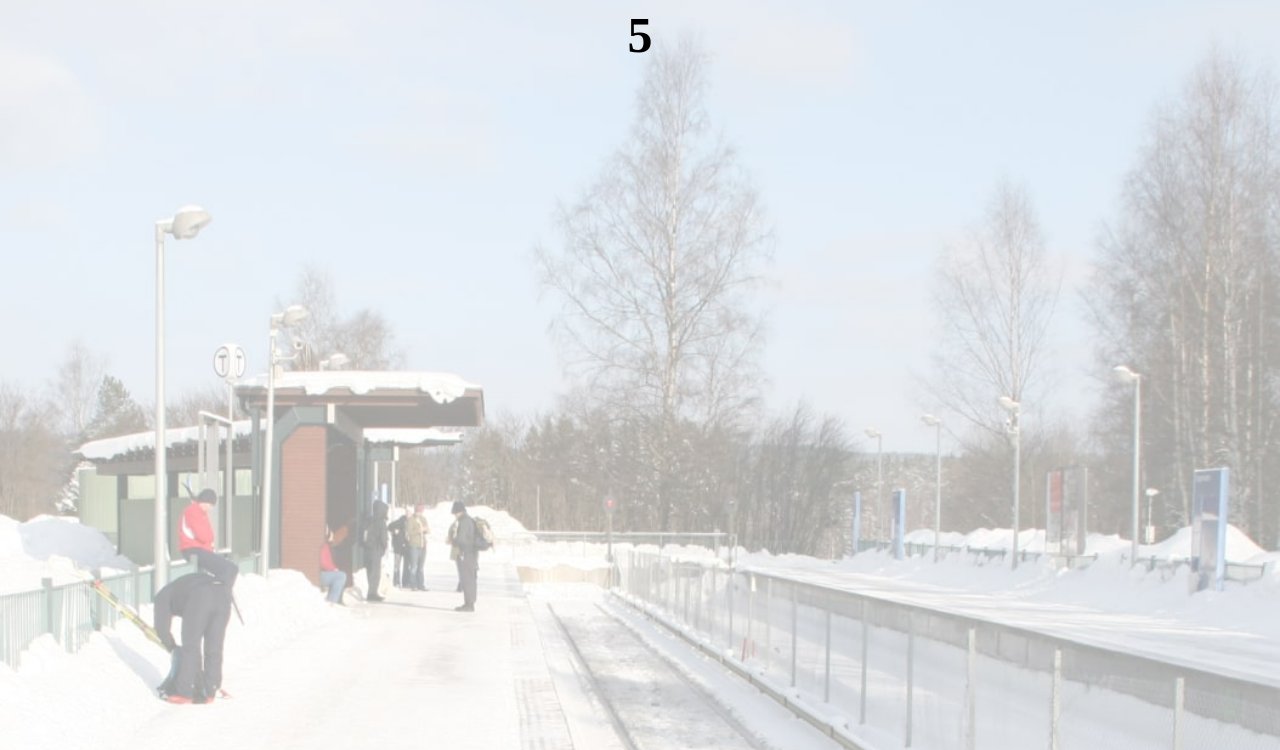
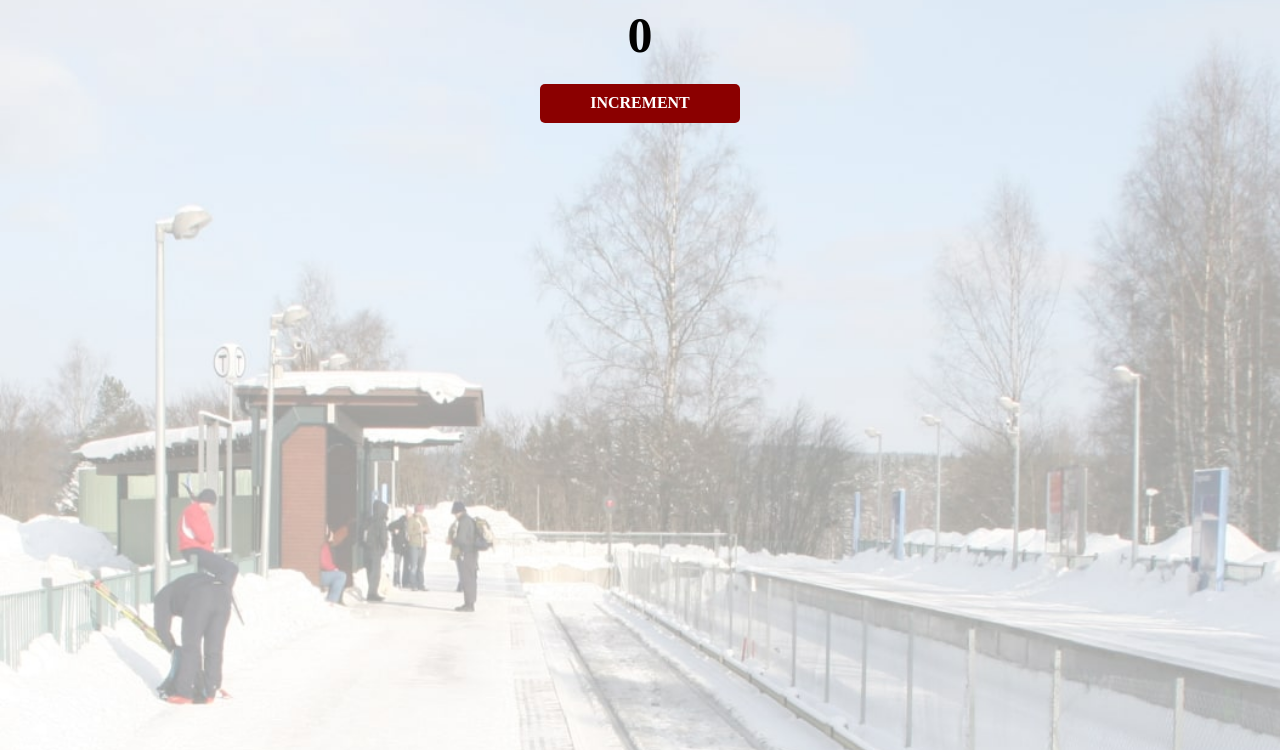
Before and after one commit to Pr0lamer/js-passenger-counter, a plain HTML site: page index.html in a window 1280 px wide. Shown: the part 50-800 px from the top of the page. Drawn offline with nearby package versions, Linux system fonts and the light colour scheme.

Commit message:
listening to the increment button click

```diff
--- a/index.html
+++ b/index.html
@@ -7,6 +7,7 @@
     <body>
         <h1>People entered:</h1>
         <h2 id="count-el">0</h2>
+        <button id="increment-btn" onclick="increment()">INCREMENT</button>
         <script src="index.js"></script>
     </body>
 </html>
--- a/index.js
+++ b/index.js
@@ -1 +1,7 @@
-document.getElementById("count-el").innerText = 5;
+let count = 0;
+let countEl = document.getElementById("count-el");
+
+function increment() {
+    count++;
+    countEl.innerText = count;
+}
```
